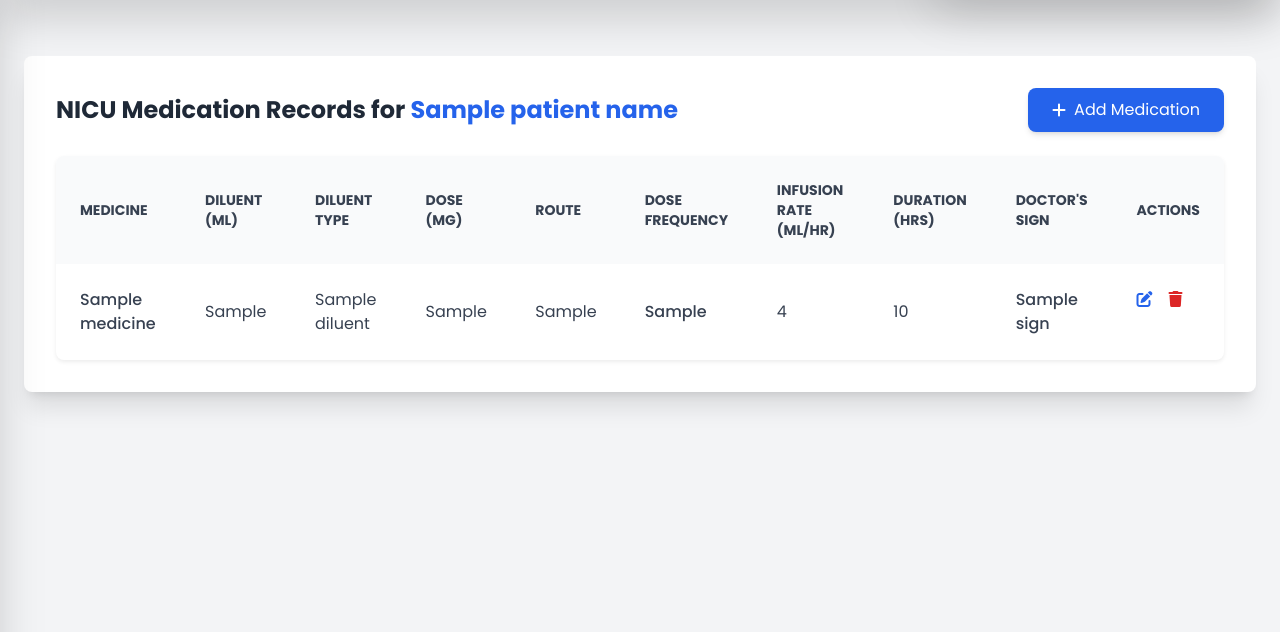
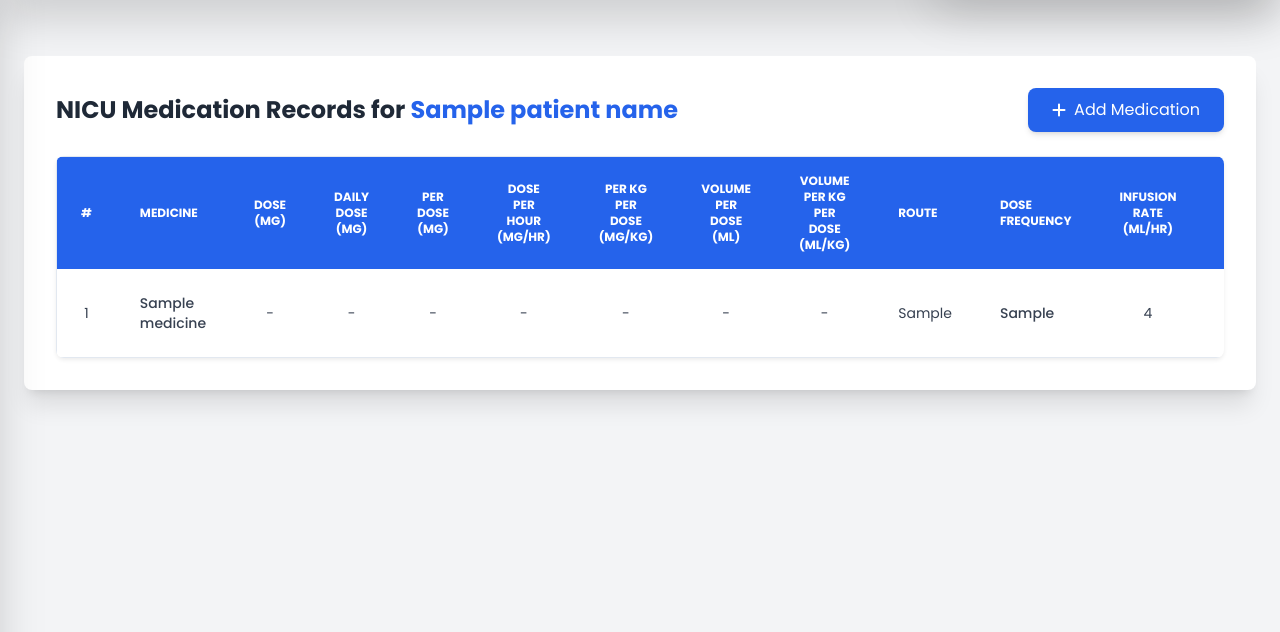
Before and after one commit to Avaneesh-Pathak/Hospital_Management_Software, a Django app: template hms/templates/hms/nicumedication/nicu_medication_list.html in a window 1280 px wide. Shown: the part 58-690 px from the top of the page. Run offline with Django 3.2, Linux system fonts and the light colour scheme; the template is opened without the code that fills it: most values are stand-ins (such as "Sample title", 1, 10 or a date in 2020); some libraries are stand-ins or nearby versions.

Commit message:
Medication calculation updated

```diff
--- a/hms/templates/hms/nicumedication/nicu_medication_form.html
+++ b/hms/templates/hms/nicumedication/nicu_medication_form.html
@@ -10,6 +10,7 @@
     <!-- Form -->
     <form method="post" class="bg-white p-6 rounded-lg shadow-lg hover:shadow-xl transition-shadow duration-300">
         {% csrf_token %}
+        <input type="hidden" name="ipd_admission" value="{{ ipd_id }}">
 
         <!-- Form Fields -->
         <div class="grid grid-cols-1 md:grid-cols-2 gap-6">
--- a/hms/templates/hms/nicumedication/nicu_medication_list.html
+++ b/hms/templates/hms/nicumedication/nicu_medication_list.html
@@ -1,69 +1,75 @@
 {% extends "hms/base.html" %}
 
 {% block content %}
-<div class="max-w-7xl mx-auto bg-white shadow-xl rounded-lg p-8 mt-8">
+<div class="w-full bg-white shadow-xl rounded-lg p-8 mt-8">
     <!-- Header with Patient Name and Add Medication Button -->
     <div class="flex justify-between items-center mb-6">
         <h1 class="text-2xl font-bold text-gray-800">NICU Medication Records for <span class="text-blue-600">{{ patient_name }}</span></h1>
-        <a href="{% url 'nicu_medication_add' ipd_id %}" class="bg-blue-600 text-white px-6 py-2.5 rounded-lg hover:bg-blue-700 transition duration-300 shadow-md flex items-center gap-2">
+        <a href="{% url 'nicu_medication_add' ipd_id %}"
+            class="bg-blue-600 text-white px-6 py-2.5 rounded-lg hover:bg-blue-700 transition duration-300 shadow-md flex items-center gap-2 transform hover:scale-105">
             <i class="fas fa-plus"></i> Add Medication
         </a>
     </div>
 
     <!-- Medication Table -->
     <div class="overflow-x-auto rounded-lg shadow-sm">
-        <table class="min-w-full border-collapse">
-            <!-- Table Header -->
-            <thead class="bg-gray-50">
-                <tr class="text-gray-700 uppercase text-sm font-semibold">
-                    <th class="px-6 py-4 text-left">Medicine</th>
-                    <th class="px-6 py-4 text-left">Diluent (mL)</th>
-                    <th class="px-6 py-4 text-left">Diluent Type</th>
-                    <th class="px-6 py-4 text-left">Dose (mg)</th>
-                    <th class="px-6 py-4 text-left">Route</th>
-                    <th class="px-6 py-4 text-left">Dose Frequency</th>
-                    <th class="px-6 py-4 text-left">Infusion Rate (mL/hr)</th>
-                    <th class="px-6 py-4 text-left">Duration (hrs)</th>
-                    <th class="px-6 py-4 text-left">Doctor's Sign</th>
-                    <th class="px-6 py-4 text-left">Actions</th>
+        <table class="w-full border-collapse">
+            <thead class="bg-blue-600 text-white">
+                <tr class="uppercase text-xs font-semibold">
+                    <th class="px-6 py-3">#</th>
+                    <th class="px-6 py-3 text-left">Medicine</th>
+                    <th class="px-6 py-3 text-center">Dose (mg)</th>
+                    <th class="px-6 py-3 text-center">Daily Dose (mg)</th>
+                    <th class="px-6 py-3 text-center">Per Dose (mg)</th>
+                    <th class="px-6 py-3 text-center">Dose per Hour (mg/hr)</th>
+                    <th class="px-6 py-3 text-center">Per kg per Dose (mg/kg)</th>
+                    <th class="px-6 py-3 text-center">Volume per Dose (mL)</th>
+                    <th class="px-6 py-3 text-center">Volume per kg per Dose (mL/kg)</th>
+                    <th class="px-6 py-3 text-left">Route</th>
+                    <th class="px-6 py-3 text-left">Dose Frequency</th>
+                    <th class="px-6 py-3 text-center">Infusion Rate (mL/hr)</th>
+                    <th class="px-6 py-3 text-center">Total Volume (mL)</th>
+                    <th class="px-6 py-3 text-left whitespace-nowrap">Doctor's Sign</th>
+                    <th class="px-6 py-3 text-center">Actions</th>
                 </tr>
             </thead>
-            <!-- Table Body -->
-            <tbody class="divide-y divide-gray-200">
+            <tbody class="divide-y divide-gray-200 text-sm">
                 {% for medication in medications %}
-                <tr class="text-gray-700 hover:bg-gray-50 transition duration-200">
-                    <!-- Medicine -->
+                <tr class="text-gray-700 hover:bg-blue-50 transition duration-200">
+                    <td class="px-6 py-4 text-center">{{ forloop.counter }}</td>
                     <td class="px-6 py-4 font-medium">{{ medication.medicine }}</td>
-                    <!-- Diluent Volume -->
-                    <td class="px-6 py-4">{{ medication.calculated_diluent_volume }}</td>
-                    <!-- Diluent Type -->
-                    <td class="px-6 py-4">{{ medication.diluent }}</td>
-                    <!-- Dose -->
-                    <td class="px-6 py-4">{{ medication.calculated_dose }}</td>
-                    <!-- Route -->
+                    <td class="px-6 py-4 text-center">{{ medication.calculated_dose_per_dose|default:"-" }}</td>
+                    <td class="px-6 py-4 text-center">{{ medication.calculated_dose_per_day|default:"-" }}</td>
+                    <td class="px-6 py-4 text-center">{{ medication.calculated_dose_per_dose|default:"-" }}</td>
+                    <td class="px-6 py-4 text-center">{{ medication.calculated_dose_per_hour|default:"-" }}</td>
+                    <td class="px-6 py-4 text-center">{{ medication.calculated_mg_per_kg_per_dose|default:"-" }}</td>
+                    <td class="px-6 py-4 text-center">{{ medication.calculated_volume_per_dose|default:"-" }}</td>
+                    <td class="px-6 py-4 text-center">{{ medication.calculated_ml_per_kg_per_dose|default:"-" }}</td>
                     <td class="px-6 py-4">{{ medication.get_route_display }}</td>
-                    <!-- Dose Frequency -->
                     <td class="px-6 py-4 font-medium">
                         {% if medication.dose_frequency == "OTHER" %}
-                            {{ medication.other_frequency }}
+                        {{ medication.other_frequency }}
                         {% else %}
-                            {{ medication.get_dose_frequency_display }}
+                        {{ medication.get_dose_frequency_display }}
                         {% endif %}
                     </td>
-                    <!-- Infusion Rate -->
-                    <td class="px-6 py-4">{{ medication.calculated_infusion_rate }}</td>
-                    <!-- Duration -->
-                    <td class="px-6 py-4">{{ medication.duration }}</td>
-                    <!-- Doctor's Sign -->
-                    <td class="px-6 py-4 font-medium">{{ medication.sign }}</td>
-                    <!-- Actions -->
-                    <td class="px-6 py-4 flex items-center gap-3">
-                        <!-- Edit Button -->
+                    <td class="px-6 py-4 text-center">{{ medication.calculated_infusion_rate|default:"-" }}</td>
+                    <td class="px-6 py-4 text-center">
+                        {% if medication.dilution_volume %}
+                            {{ medication.dilution_volume }}
+                        {% elif medication.total_volume_ml %}
+                            {{ medication.total_volume_ml }}
+                        {% else %}
+                            -
+                        {% endif %}
+                    </td>
+
+                    <td class="px-6 py-4 font-medium whitespace-nowrap">{{ medication.sign }}</td>
+                    <td class="px-6 py-4 text-center">
                         <a href="{% url 'nicu_medication_edit' medication.id %}" class="text-blue-600 hover:text-blue-800 transition duration-200" title="Edit">
                             <i class="fas fa-edit"></i>
                         </a>
-                        <!-- Delete Button -->
-                        <form action="{% url 'nicu_medication_delete' medication.id %}" method="POST" onsubmit="return confirm('Are you sure you want to delete this record?')">
+                        <form action="{% url 'nicu_medication_delete' medication.id %}" method="POST" onsubmit="return confirm('Are you sure?')" class="inline">
                             {% csrf_token %}
                             <button type="submit" class="text-red-600 hover:text-red-800 transition duration-200" title="Delete">
                                 <i class="fas fa-trash"></i>
@@ -72,13 +78,76 @@
                     </td>
                 </tr>
                 {% empty %}
-                <!-- Empty State -->
                 <tr>
-                    <td colspan="10" class="px-6 py-4 text-center text-gray-500">No medication records found.</td>
+                    <td colspan="14" class="px-6 py-4 text-center text-gray-500">No medication records found.</td>
                 </tr>
                 {% endfor %}
             </tbody>
         </table>
     </div>
 </div>
+
+<style>
+    .tooltip {
+        position: relative;
+        cursor: pointer;
+    }
+
+    .tooltip::after {
+        content: attr(title);
+        position: absolute;
+        bottom: 100%;
+        left: 50%;
+        transform: translateX(-50%);
+        padding: 4px 8px;
+        background-color: rgba(0, 0, 0, 0.8);
+        color: white;
+        border-radius: 4px;
+        font-size: 12px;
+        white-space: nowrap;
+        opacity: 0;
+        visibility: hidden;
+        transition: opacity 0.2s ease-in-out;
+    }
+
+    .tooltip:hover::after {
+        opacity: 1;
+        visibility: visible;
+    }
+
+    /* Add a subtle animation to the table rows */
+    @keyframes fadeIn {
+        from {
+            opacity: 0;
+            transform: translateY(10px);
+        }
+        to {
+            opacity: 1;
+            transform: translateY(0);
+        }
+    }
+
+    tbody tr {
+        animation: fadeIn 0.3s ease-in-out;
+    }
+
+    /* Increase table width and spacing */
+    table {
+        width: 100%;
+    }
+
+    th, td {
+        padding: 12px 16px;
+    }
+
+    /* Add a subtle border to the table */
+    table {
+        border: 1px solid #e2e8f0;
+    }
+
+    /* Add hover effect to table rows */
+    tbody tr:hover {
+        background-color: #f7fafc;
+    }
+</style>
 {% endblock %}
--- a/hms/urls.py
+++ b/hms/urls.py
@@ -124,7 +124,7 @@ urlpatterns = [
     #NICUMedicationRecord
 
     path("nicu/medications/<int:ipd_id>/", NICUMedicationRecordListView.as_view(), name="nicu_medication_list"),
-    path("nicu/medications/<int:ipd_id>/add/", NICUMedicationRecordCreateView.as_view(), name="nicu_medication_add"),
+    path('nicu/medications/<int:ipd_id>/add/', NICUMedicationRecordCreateView.as_view(), name='nicu_medication_add'),
     path("nicu-medications/edit/<int:pk>/", NICUMedicationRecordUpdateView.as_view(), name="nicu_medication_edit"),
     path("nicu-medications/delete/<int:pk>/", delete_nicu_medication, name="nicu_medication_delete"),
 
```
Also changed, not shown: hms/forms.py (+27 -2 lines), hms/models.py (+117 -39 lines), hms/templates/hms/medice_&_diluent/add_medicine_diluent.html (+13 -2 lines), hms/views.py (+44 -25 lines), hms/migrations/0047_remove_ipd_transferred_to_hospital_and_more.py (added), hms/migrations/0048_remove_medicine_concentration_and_more.py (added), hms/migrations/0049_alter_diluent_standard_volume_per_kg_and_more.py (added), hms/migrations/0050_remove_nicumedicationrecord_calculated_dose_and_more.py (added), hms/migrations/0051_medicine_concentration_mg_per_ml.py (added), hms/migrations/0052_nicumedicationrecord_total_volume_ml.py (added), hms/migrations/0053_nicumedicationrecord_calculated_dose_per_hour_and_more.py (added).
